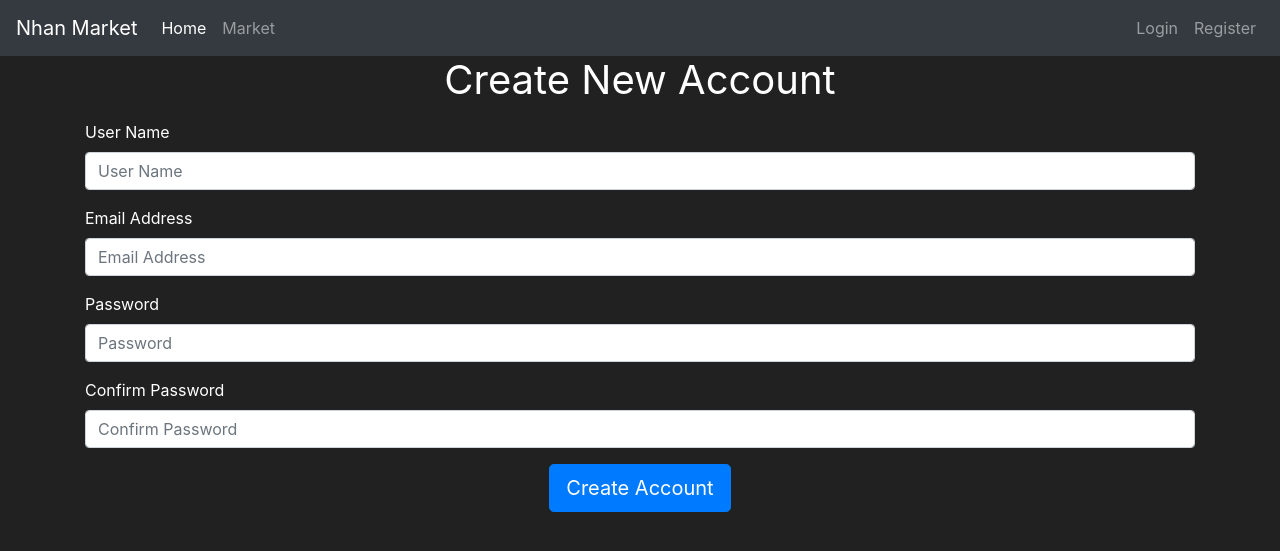
After one commit to nttnhannho/flask-build-a-market, a Flask app: page /register in a window 1280 px wide. The commit adds this page. Shown: the top 551 px of the page. Run offline with Flask 2, Linux system fonts and the light colour scheme; some libraries are stand-ins or nearby versions.

Commit message:
Flask forms

```diff
--- /dev/null
+++ b/market/forms.py
@@ -0,0 +1,10 @@
+from flask_wtf import FlaskForm
+from wtforms import StringField, EmailField, PasswordField, SubmitField
+
+
+class RegisterForm(FlaskForm):
+    username = StringField(label="User Name")
+    email_address = EmailField(label="Email Address")
+    password1 = PasswordField(label="Password")
+    password2 = PasswordField(label="Confirm Password")
+    submit = SubmitField(label="Create Account")
--- a/market/templates/base.html
+++ b/market/templates/base.html
@@ -32,7 +32,7 @@
             <a class="nav-link" href="#">Login</a>
           </li>
           <li class="nav-item">
-            <a class="nav-link" href="#">Register</a>
+            <a class="nav-link" href="{{ url_for('views.register_page') }}">Register</a>
           </li>
         </ul>
       </div>
--- a/market/templates/home.html
+++ b/market/templates/home.html
@@ -1,9 +1,9 @@
 {% extends "base.html" %}
 
 {% block title %}
-  Home Page
+Home Page
 {% endblock %}
 
 {% block content %}
-  This is our content for the Home Page
+This is our content for the Home Page
 {% endblock %}
--- /dev/null
+++ b/market/templates/register.html
@@ -0,0 +1,34 @@
+{% extends "base.html" %}
+
+{% block title %}
+Register Page
+{% endblock %}
+
+{% block content %}
+<div class="container">
+  <div class="h3 mb-3 text-center">
+    <h1 class="font-weight-normal">Create New Account</h1>
+  </div>
+  <form method="POST" style="color:white">
+    <div class="form-group mb-3">
+      {{ form.username.label }}
+      {{ form.username(class="form-control", placeholder="User Name") }}
+    </div>
+    <div class="form-group mb-3">
+      {{ form.email_address.label }}
+      {{ form.email_address(class="form-control", placeholder="Email Address") }}
+    </div>
+    <div class="form-group mb-3">
+      {{ form.password1.label }}
+      {{ form.password1(class="form-control", placeholder="Password") }}
+    </div>
+    <div class="form-group mb-3">
+      {{ form.password2.label }}
+      {{ form.password2(class="form-control", placeholder="Confirm Password") }}
+    </div>
+    <div class="form-group text-center">
+      {{ form.submit(class="btn btn-lg btn-primary") }}
+    </div>
+  </form>
+</div>
+{% endblock %}
--- a/market/views.py
+++ b/market/views.py
@@ -1,5 +1,6 @@
 from flask import render_template, Blueprint
 from market.models import Item
+from market.forms import RegisterForm
 
 
 views = Blueprint("views", __name__)
@@ -15,3 +16,9 @@ def home_page():
 def market_page():
     items = Item.query.all()
     return render_template("market.html", items=items)
+
+
+@views.route("/register")
+def register_page():
+    form = RegisterForm()
+    return render_template("register.html", form=form)
```
Also changed, not shown: market/templates/market.html (indentation only).
